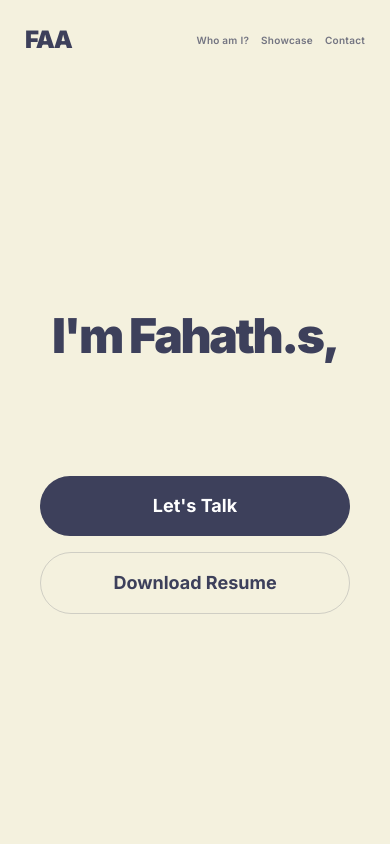
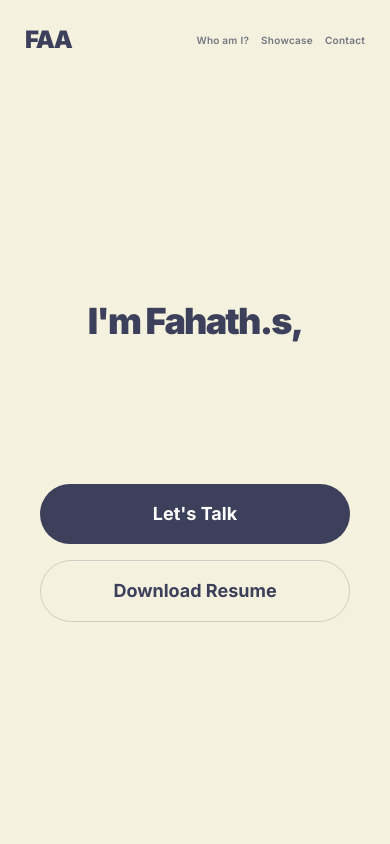
Before and after one commit to Fahaths/Portfolio, a Next.js app: page / in a window 390 px wide. Shown: the top 844 px of the page. Built offline with nearby package versions, Linux system fonts and the light colour scheme.

Commit message:
fix: resolve mobile title wrapping cutoff in HeroKinetic

```diff
--- a/components/HeroKinetic.jsx
+++ b/components/HeroKinetic.jsx
@@ -62,9 +62,9 @@ export default function HeroKinetic() {
           animate={{ opacity: 1, y: 0 }}
           transition={{ duration: 1, delay: 3 }} // delay after preloader
         >
-          <h1 className="font-display text-5xl md:text-7xl lg:text-8xl font-black text-[var(--color-text)] tracking-tighter leading-[1.1] mb-4">
+          <h1 className="font-display text-4xl sm:text-5xl md:text-7xl lg:text-8xl font-black text-[var(--color-text)] tracking-tighter leading-[1.1] mb-4">
             <span className="block mb-2 text-opacity-80">I&apos;m Fahath.s,</span>
-            <div className="h-[1.2em] relative text-[var(--color-accent)] overflow-hidden">
+            <div className="h-[2.4em] md:h-[1.2em] relative text-[var(--color-accent)] overflow-hidden">
               <AnimatePresence mode="wait">
                 <motion.div
                   key={index}
@@ -72,7 +72,7 @@ export default function HeroKinetic() {
                   animate={{ y: "0%", opacity: 1, rotateX: 0 }}
                   exit={{ y: "-100%", opacity: 0, rotateX: 90 }}
                   transition={{ duration: 0.6, ease: [0.76, 0, 0.24, 1] }}
-                  className="absolute inset-0 w-full text-center origin-bottom"
+                  className="absolute inset-x-0 top-1/2 -translate-y-1/2 w-full text-center origin-bottom"
                 >
                   {words[index] === "SEO" ? <ScrambleText text={words[index]} /> : words[index]}
                 </motion.div>
```
